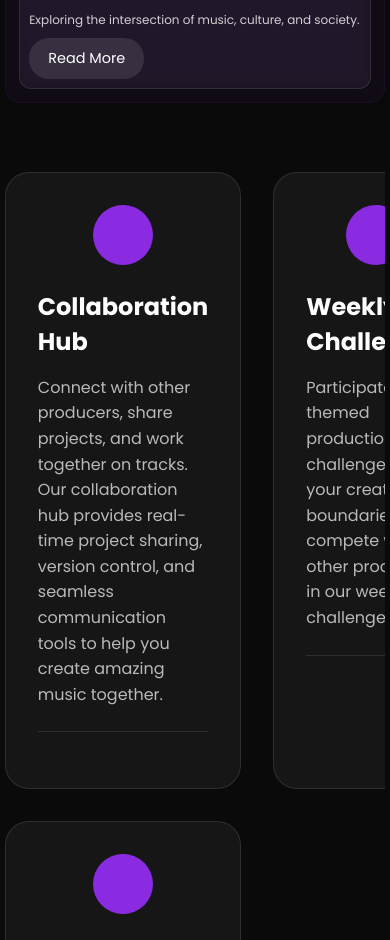
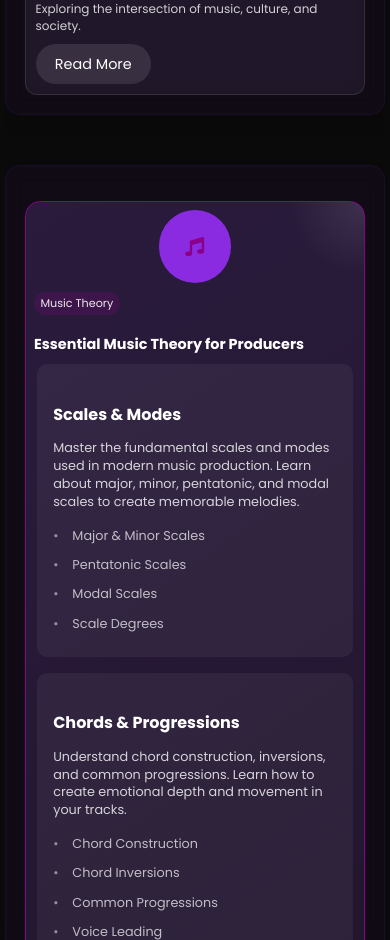
Before and after one commit to oldwestsolutions/808brokers, a React (Create React App) app: page /community in a window 390 px wide. Shown: the part 1060-2000 px from the top of the page. Built offline with nearby package versions, Linux system fonts and the light colour scheme.

Commit message:
Update Community page: Fix header styling and logo

```diff
--- a/src/pages/Community.css
+++ b/src/pages/Community.css
@@ -18,33 +18,26 @@
 }
 
 .community-sidebar {
-  width: 320px;
+  width: 300px;
+  padding: 20px;
+  background: rgba(26, 26, 46, 0.8);
+  backdrop-filter: blur(10px);
+  border-radius: 20px;
+  border: 1px solid rgba(255, 255, 255, 0.1);
+  display: flex;
+  flex-direction: column;
+  gap: 30px;
   position: sticky;
-  top: 2rem;
-  height: calc(100vh - 4rem);
+  top: 20px;
+  height: fit-content;
+  max-height: calc(100vh - 40px);
   overflow-y: auto;
-  padding-right: 1rem;
-  display: flex;
-  flex-direction: column;
-  gap: 1.5rem;
+  scrollbar-width: none; /* Firefox */
+  -ms-overflow-style: none; /* IE and Edge */
 }
 
 .community-sidebar::-webkit-scrollbar {
-  width: 6px;
-}
-
-.community-sidebar::-webkit-scrollbar-track {
-  background: rgba(255, 255, 255, 0.1);
-  border-radius: 3px;
-}
-
-.community-sidebar::-webkit-scrollbar-thumb {
-  background: rgba(255, 255, 255, 0.2);
-  border-radius: 3px;
-}
-
-.community-sidebar::-webkit-scrollbar-thumb:hover {
-  background: rgba(255, 255, 255, 0.3);
+  display: none; /* Chrome, Safari, Opera */
 }
 
 .community-title {
@@ -773,16 +766,9 @@
   .community-sidebar {
     width: 100%;
     position: relative;
-    height: auto;
     top: 0;
-    padding-right: 0;
-    gap: 0.8rem;
-    order: 0;
-    display: flex;
-    flex-direction: column;
-    overflow: visible;
-    padding-bottom: 0;
-    box-sizing: border-box;
+    max-height: none;
+    overflow-y: visible;
   }
 
   .learning-center-section {
@@ -963,7 +949,7 @@
 
 .spotlight-card {
   display: flex;
-  flex-direction: column;
+    flex-direction: column;
   gap: 0.8rem;
 }
 
@@ -1131,130 +1117,84 @@
 
 .learning-bubbles-grid {
   display: grid;
+  grid-template-columns: 2fr 1fr;
+  gap: 1rem;
+  margin-top: 1rem;
+}
+
+.learning-bubble {
+  padding: 1.5rem;
+  border-radius: 15px;
+  border: 1px solid;
+  position: relative;
+  overflow: hidden;
+  transition: all 0.3s ease;
+}
+
+.learning-bubble.large {
+  min-height: 400px;
+}
+
+.learning-bubble.small {
+  min-height: 200px;
+}
+
+.bubble-content {
+  position: relative;
+  z-index: 1;
+}
+
+.bubble-icon {
+  font-size: 2rem;
+  margin-bottom: 1rem;
+}
+
+.bubble-category {
+  display: inline-block;
+  padding: 0.3rem 0.8rem;
+  border-radius: 12px;
+  font-size: 0.8rem;
+  margin-bottom: 1rem;
+  color: rgba(255, 255, 255, 0.9);
+}
+
+.bubble-title {
+  font-size: 1.5rem;
+  margin-bottom: 1rem;
+  color: #fff;
+}
+
+.bubble-description {
+    font-size: 0.9rem;
+  line-height: 1.5;
+  color: rgba(255, 255, 255, 0.8);
+  margin-bottom: 1rem;
+}
+
+.theory-sections {
+  display: grid;
   grid-template-columns: repeat(3, 1fr);
   gap: 1rem;
-  padding: 0.3rem;
-  position: relative;
-  margin-top: 0;
-}
-
-.learning-bubble {
+  margin-bottom: 1.5rem;
+}
+
+.theory-section {
+  background: rgba(255, 255, 255, 0.05);
   padding: 1rem;
-  border-radius: 12px;
-  background: rgba(255, 255, 255, 0.05);
-  backdrop-filter: blur(10px);
-  border: 1px solid rgba(255, 255, 255, 0.1);
-  transition: all 0.3s ease;
-  min-height: 200px;
-  display: flex;
-  flex-direction: column;
-  position: relative;
-  overflow: hidden;
-}
-
-.learning-bubble.large {
-  grid-column: span 2;
-  min-height: 250px;
-}
-
-.learning-bubble:hover {
-  transform: translateY(-5px);
-  box-shadow: 0 15px 30px rgba(0, 0, 0, 0.2);
-  border-color: rgba(255, 255, 255, 0.2);
-}
-
-.learning-bubble .bubble-icon {
-  font-size: 1.6rem;
-  margin-bottom: 0.8rem;
-  color: #fff;
-  display: inline-block;
-  padding: 0.6rem;
-  background: rgba(255, 255, 255, 0.1);
-  border-radius: 50%;
-  transition: all 0.3s ease;
-}
-
-.learning-bubble:hover .bubble-icon {
-  transform: scale(1.1) rotate(5deg);
-  background: rgba(255, 255, 255, 0.15);
-}
-
-.learning-bubble .bubble-category {
-  display: inline-block;
-  padding: 0.3rem 0.6rem;
-  background: rgba(255, 255, 255, 0.1);
-  border-radius: 12px;
-  font-size: 0.75rem;
-  margin-bottom: 0.8rem;
-  color: rgba(255, 255, 255, 0.9);
-}
-
-.learning-bubble .bubble-title {
-  font-size: 1.2rem;
-  margin-bottom: 0.6rem;
-  color: #fff;
-  line-height: 1.3;
-}
-
-.learning-bubble .bubble-description {
-  font-size: 0.85rem;
+  border-radius: 10px;
+}
+
+.theory-section h4 {
+  font-size: 1rem;
+  margin-bottom: 0.5rem;
+  color: #fff;
+}
+
+.theory-section p {
+  font-size: 0.8rem;
   line-height: 1.4;
   color: rgba(255, 255, 255, 0.8);
   margin-bottom: 0.8rem;
-  flex-grow: 1;
-}
-
-.learning-bubble .bubble-link {
-  display: inline-block;
-  padding: 0.6rem 1.2rem;
-  background: rgba(255, 255, 255, 0.1);
-  border-radius: 20px;
-  color: #fff;
-  text-decoration: none;
-  font-size: 0.9rem;
-  transition: all 0.3s ease;
-  margin-top: auto;
-  align-self: flex-start;
-}
-
-.learning-bubble .bubble-link:hover {
-  background: rgba(255, 255, 255, 0.2);
-  transform: translateY(-2px);
-}
-
-.theory-sections {
-  display: grid;
-  grid-template-columns: repeat(3, 1fr);
-  gap: 0.8rem;
-  margin: 1rem 0;
-  padding: 0.3rem;
-}
-
-.theory-section {
-  padding: 0.8rem;
-  background: rgba(255, 255, 255, 0.05);
-  border-radius: 10px;
-  border: 1px solid rgba(255, 255, 255, 0.1);
-  transition: all 0.3s ease;
-}
-
-.theory-section:hover {
-  transform: translateY(-3px);
-  box-shadow: 0 10px 20px rgba(0, 0, 0, 0.1);
-  border-color: rgba(255, 255, 255, 0.2);
-}
-
-.theory-section h4 {
-  font-size: 1rem;
-  margin-bottom: 0.5rem;
-  color: #fff;
-}
-
-.theory-section p {
-  font-size: 0.8rem;
-  line-height: 1.3;
-  color: rgba(255, 255, 255, 0.8);
-  margin-bottom: 0.6rem;
 }
 
 .theory-list {
@@ -1264,173 +1204,100 @@
 }
 
 .theory-list li {
-  padding: 0.3rem 0;
   font-size: 0.8rem;
   color: rgba(255, 255, 255, 0.7);
-  display: flex;
-  align-items: center;
-  gap: 0.3rem;
+  margin-bottom: 0.3rem;
+  padding-left: 1.2rem;
+  position: relative;
 }
 
 .theory-list li::before {
   content: '•';
-  color: var(--primary-purple);
-  font-size: 1.2rem;
+  position: absolute;
+  left: 0;
+  color: rgba(255, 255, 255, 0.5);
+}
+
+.bubble-links {
+  margin-top: auto;
+}
+
+.bubble-link {
+  display: inline-block;
+  padding: 0.6rem 1.2rem;
+  border-radius: 20px;
+  color: #fff;
+  text-decoration: none;
+  font-size: 0.9rem;
+  transition: all 0.3s ease;
+}
+
+.bubble-link:hover {
+  transform: translateY(-2px);
+  box-shadow: 0 5px 15px rgba(0, 0, 0, 0.2);
+}
+
+.bubble-decoration {
+  position: absolute;
+  top: 0;
+  right: 0;
+  width: 150px;
+  height: 150px;
+  background: radial-gradient(circle, rgba(255,255,255,0.1) 0%, rgba(255,255,255,0) 70%);
+  border-radius: 50%;
+  transform: translate(50%, -50%);
+  pointer-events: none;
 }
 
 @media (max-width: 1200px) {
-  .learning-bubbles-grid {
-    grid-template-columns: repeat(2, 1fr);
-  }
-
   .theory-sections {
     grid-template-columns: repeat(2, 1fr);
   }
 }
 
 @media (max-width: 768px) {
-  .learning-center-section {
+  .learning-bubbles-grid {
+    grid-template-columns: 1fr;
+  }
+
+  .learning-bubble.large {
+    min-height: auto;
+  }
+
+  .theory-sections {
+    grid-template-columns: 1fr;
+  }
+
+  .bubble-title {
+    font-size: 1.3rem;
+  }
+}
+
+@media (max-width: 480px) {
+  .learning-bubble {
+    padding: 1rem;
+  }
+
+  .bubble-title {
+    font-size: 1.2rem;
+  }
+
+  .bubble-description {
+    font-size: 0.85rem;
+  }
+}
+
+@media (max-width: 375px) {
+  .learning-bubble {
     padding: 0.8rem;
-    margin-bottom: 1.5rem;
-  }
-
-  .learning-center-section h2 {
-    font-size: 1.5rem;
-    margin-bottom: 0.8rem;
-  }
-
-  .learning-bubbles-grid {
-    display: flex;
-    flex-direction: column;
-    gap: 0.6rem;
-    padding: 0.2rem;
-  }
-
-  .learning-bubble,
-  .learning-bubble.large {
-    width: 100%;
-    padding: 0.8rem;
-    min-height: auto;
-  }
-
-  .learning-bubble .bubble-icon {
-    font-size: 1.4rem;
-    margin-bottom: 0.6rem;
-  }
-
-  .learning-bubble .bubble-category {
-    padding: 0.2rem 0.4rem;
-    font-size: 0.7rem;
-    margin-bottom: 0.6rem;
-  }
-
-  .learning-bubble .bubble-title {
+  }
+
+  .bubble-title {
     font-size: 1.1rem;
-    margin-bottom: 0.4rem;
-  }
-
-  .learning-bubble .bubble-description {
+  }
+
+  .bubble-description {
     font-size: 0.8rem;
-    margin-bottom: 0.6rem;
-  }
-
-  .theory-sections {
-  display: flex;
-    flex-direction: column;
-    gap: 0.6rem;
-    margin: 0.8rem 0;
-    padding: 0.2rem;
-  }
-
-  .theory-section {
-    padding: 0.6rem;
-  }
-
-  .theory-section h4 {
-    font-size: 0.9rem;
-    margin-bottom: 0.4rem;
-  }
-
-  .theory-section p {
-    font-size: 0.75rem;
-    margin-bottom: 0.4rem;
-  }
-
-  .theory-list li {
-    font-size: 0.75rem;
-    padding: 0.2rem 0;
-  }
-}
-
-@media (max-width: 480px) {
-  .learning-center-section {
-    padding: 0.6rem;
-  }
-
-  .learning-center-section h2 {
-    font-size: 1.3rem;
-  }
-
-  .learning-bubble,
-  .learning-bubble.large,
-  .theory-section {
-    padding: 0.6rem;
-  }
-
-  .learning-bubble .bubble-title {
-    font-size: 1rem;
-  }
-
-  .learning-bubble .bubble-description {
-    font-size: 0.75rem;
-  }
-
-  .theory-section h4 {
-    font-size: 0.85rem;
-  }
-
-  .theory-section p {
-    font-size: 0.7rem;
-  }
-
-  .theory-list li {
-    font-size: 0.7rem;
-  }
-}
-
-@media (max-width: 375px) {
-  .learning-center-section {
-    padding: 0.5rem;
-  }
-
-  .learning-center-section h2 {
-    font-size: 1.2rem;
-  }
-
-  .learning-bubble,
-  .learning-bubble.large,
-  .theory-section {
-    padding: 0.5rem;
-  }
-
-  .learning-bubble .bubble-title {
-    font-size: 0.95rem;
-  }
-
-  .learning-bubble .bubble-description {
-    font-size: 0.7rem;
-  }
-
-  .theory-section h4 {
-    font-size: 0.8rem;
-  }
-
-  .theory-section p {
-    font-size: 0.65rem;
-  }
-
-  .theory-list li {
-    font-size: 0.65rem;
   }
 }
 
@@ -1452,7 +1319,7 @@
   transition: all 0.3s ease;
   min-height: 200px;
   display: flex;
-  flex-direction: column;
+    flex-direction: column;
   position: relative;
   overflow: hidden;
   cursor: pointer;
@@ -1566,7 +1433,7 @@
 
 @media (max-width: 768px) {
   .news-grid {
-    display: flex;
+  display: flex;
     flex-direction: column;
     gap: 0.6rem;
     padding: 0.2rem;
--- a/src/pages/Community.js
+++ b/src/pages/Community.js
@@ -1,5 +1,6 @@
-import React, { useState } from 'react';
+import React, { useState, useEffect } from 'react';
 import { motion } from 'framer-motion';
+import { Link } from 'react-router-dom';
 import {
   FaUsers,
   FaTrophy,
@@ -62,6 +63,15 @@ const Community = () => {
   const [skillLevel, setSkillLevel] = useState(''); // 'beginner', 'intermediate', 'advanced'
   const [challengeStatus, setChallengeStatus] = useState('current'); // 'current', 'upcoming', 'past'
   const [selectedChallenge, setSelectedChallenge] = useState(null);
+
+  useEffect(() => {
+    document.querySelector('.navbar')?.style.setProperty('display', 'none');
+
+    // Show navbar when component unmounts
+    return () => {
+      document.querySelector('.navbar')?.style.setProperty('display', 'flex');
+    };
+  }, []);
 
   const communityFeatures = [
     {
@@ -140,62 +150,6 @@ const Community = () => {
           ]
         }
       }
-    },
-    {
-      id: 'challenges',
-      title: 'Weekly Challenges',
-      description: 'Participate in themed production challenges. Push your creative boundaries and compete with other producers in our weekly challenges.',
-      icon: FaTrophy,
-      color: 'linear-gradient(145deg, #2a1b3d 0%, #1f1429 100%)',
-      quickLinks: ['Current Challenge', 'Past Winners', 'Leaderboard'],
-      category: 'Competition',
-      accentColor: '#9B30FF',
-      articles: [
-        {
-          id: 'challenge1',
-          title: 'Winning Strategies for Production Challenges',
-          description: 'Discover proven strategies to excel in production challenges and stand out from the competition.',
-          icon: FaTrophy,
-          category: 'Competition',
-          accentColor: '#9B30FF'
-        },
-        {
-          id: 'challenge2',
-          title: 'Time Management in Music Production',
-          description: 'Learn how to effectively manage your time during production challenges to create your best work.',
-          icon: FaClock,
-          category: 'Productivity',
-          accentColor: '#8B008B'
-        }
-      ]
-    },
-    {
-      id: 'learning',
-      title: 'Learning Center',
-      description: 'Access comprehensive tutorials, guides, and resources to improve your music production skills.',
-      icon: FaGraduationCap,
-      color: 'linear-gradient(145deg, #2a1b3d 0%, #1f1429 100%)',
-      quickLinks: ['Tutorials', 'Resources', 'Courses'],
-      category: 'Education',
-      accentColor: '#8B008B',
-      articles: [
-        {
-          id: 'learn1',
-          title: 'Essential Music Theory for Producers',
-          description: 'Master the fundamental music theory concepts that every producer should know. Learn about scales, chords, progressions, and how to apply them in your productions.',
-          icon: FaMusic,
-          category: 'Theory',
-          accentColor: '#8B008B'
-        },
-        {
-          id: 'learn2',
-          title: 'Advanced Sound Design Techniques',
-          description: 'Explore advanced sound design methods to create unique and professional sounds. From synthesis to effects processing, learn how to craft your signature sound.',
-          icon: FaSlidersH,
-          category: 'Sound Design',
-          accentColor: '#9B30FF'
-        }
-      ]
     }
   ];
 
@@ -552,9 +506,16 @@ const Community = () => {
   };
 
   return (
+    <>
+      <header className="community-header">
+        <Link to="/" className="header-logo">
+          <img src="/favicon.ico" alt="808 Brokers Logo" className="logo-image" />
+          <span className="logo-text">808 Brokers</span>
+        </Link>
+      </header>
       <div className="community-container">
         <div className="community-main">
-        <section className="learning-center-section">
+          <div className="learning-center-section">
             <h2>Latest News</h2>
             <p className="section-description">Stay updated with the latest news from the New York Times</p>
             <div className="news-grid">
@@ -588,6 +549,106 @@ const Community = () => {
                 <p className="news-description">Exploring the intersection of music, culture, and society.</p>
                 <span className="news-link">Read More</span>
               </div>
+            </div>
+          </div>
+
+          <section className="learning-center-section">
+            <div className="learning-bubbles-grid">
+              <motion.div
+                className="learning-bubble large"
+                style={{
+                  background: 'linear-gradient(145deg, #2a1b3d 0%, #1f1429 100%)',
+                  borderColor: '#8B008B'
+                }}
+                whileHover={{ scale: 1.02 }}
+                whileTap={{ scale: 0.98 }}
+              >
+                <div className="bubble-content">
+                  <div className="bubble-icon" style={{ color: '#8B008B' }}>
+                    <FaMusic className="icon" />
+                  </div>
+                  <span className="bubble-category" style={{ background: 'rgba(139, 0, 139, 0.2)' }}>Music Theory</span>
+                  <h3 className="bubble-title">Essential Music Theory for Producers</h3>
+                  <div className="theory-sections">
+                    <div className="theory-section">
+                      <h4>Scales & Modes</h4>
+                      <p>Master the fundamental scales and modes used in modern music production. Learn about major, minor, pentatonic, and modal scales to create memorable melodies.</p>
+                      <ul className="theory-list">
+                        <li>Major & Minor Scales</li>
+                        <li>Pentatonic Scales</li>
+                        <li>Modal Scales</li>
+                        <li>Scale Degrees</li>
+                      </ul>
+                    </div>
+                    <div className="theory-section">
+                      <h4>Chords & Progressions</h4>
+                      <p>Understand chord construction, inversions, and common progressions. Learn how to create emotional depth and movement in your tracks.</p>
+                      <ul className="theory-list">
+                        <li>Chord Construction</li>
+                        <li>Chord Inversions</li>
+                        <li>Common Progressions</li>
+                        <li>Voice Leading</li>
+                      </ul>
+                    </div>
+                    <div className="theory-section">
+                      <h4>Rhythm & Harmony</h4>
+                      <p>Explore rhythmic concepts and harmonic relationships. Discover how to create compelling grooves and maintain musical coherence.</p>
+                      <ul className="theory-list">
+                        <li>Time Signatures</li>
+                        <li>Rhythmic Patterns</li>
+                        <li>Harmonic Functions</li>
+                        <li>Cadences</li>
+                      </ul>
+                    </div>
+                  </div>
+                  <div className="bubble-links">
+                    <a
+                      href="#"
+                      className="bubble-link"
+                      style={{
+                        background: 'rgba(139, 0, 139, 0.2)',
+                        borderColor: 'rgba(139, 0, 139, 0.4)'
+                      }}
+                    >
+                      Start Learning
+                    </a>
+                  </div>
+                </div>
+                <div className="bubble-decoration"></div>
+              </motion.div>
+              <motion.div
+                className="learning-bubble small"
+                style={{
+                  background: 'linear-gradient(145deg, #1a1a2e 0%, #16213e 100%)',
+                  borderColor: '#4a90e2'
+                }}
+                whileHover={{ scale: 1.02 }}
+                whileTap={{ scale: 0.98 }}
+              >
+                <div className="bubble-content">
+                  <div className="bubble-icon" style={{ color: '#4a90e2' }}>
+                    <FaMusic className="icon" />
+                  </div>
+                  <span className="bubble-category" style={{ background: 'rgba(74, 144, 226, 0.2)' }}>Sound Design</span>
+                  <h3 className="bubble-title">Advanced Sound Design Techniques</h3>
+                  <p className="bubble-description">
+                    Explore advanced sound design methods to create unique and professional sounds. From synthesis to effects processing, learn how to craft your signature sound.
+                  </p>
+                  <div className="bubble-links">
+                    <a
+                      href="#"
+                      className="bubble-link"
+                      style={{
+                        background: 'rgba(74, 144, 226, 0.2)',
+                        borderColor: 'rgba(74, 144, 226, 0.4)'
+                      }}
+                    >
+                      Read More
+                    </a>
+                  </div>
+                </div>
+                <div className="bubble-decoration"></div>
+              </motion.div>
             </div>
           </section>
 
@@ -731,6 +792,7 @@ const Community = () => {
           </div>
         </div>
       </div>
+    </>
   );
 };
 
--- a/src/styles/Community.css
+++ b/src/styles/Community.css
@@ -8,6 +8,7 @@
   display: grid;
   grid-template-columns: 1fr 350px;
   gap: 2rem;
+  padding-top: 5rem;
 }
 
 .community-main {
@@ -184,6 +185,7 @@
 @media (max-width: 768px) {
   .community-container {
     grid-template-columns: 1fr;
+    padding-top: 4rem;
   }
 
   .articles-grid {
@@ -1430,3 +1432,70 @@
   -webkit-background-clip: text;
   -webkit-text-fill-color: transparent;
 }
+
+.community-page .community-header {
+  background: #000000;
+  backdrop-filter: blur(10px);
+  -webkit-backdrop-filter: blur(10px);
+  padding: 1rem 2rem;
+  display: flex;
+  justify-content: space-between;
+  align-items: center;
+  position: fixed;
+  top: 0;
+  left: 0;
+  right: 0;
+  z-index: 1000;
+  border-bottom: 1px solid rgba(255, 255, 255, 0.1);
+  box-shadow: 0 4px 20px rgba(0, 0, 0, 0.2);
+}
+
+.header-logo {
+  display: flex;
+  align-items: center;
+  gap: 0.8rem;
+  text-decoration: none;
+  transition: transform 0.3s ease;
+}
+
+.header-logo:hover {
+  transform: translateY(-2px);
+}
+
+.logo-image {
+  height: 40px;
+  width: auto;
+  object-fit: contain;
+  filter: drop-shadow(0 0 8px rgba(138, 43, 226, 0.3));
+}
+
+.logo-text {
+  color: #ffffff;
+  font-size: 1.5rem;
+  font-weight: 600;
+  font-family: 'Space Grotesk', sans-serif;
+  letter-spacing: 1px;
+  transition: all 0.3s ease;
+}
+
+.header-logo:hover .logo-text {
+  color: #ffffff;
+}
+
+@media (max-width: 768px) {
+  .community-header {
+    padding: 0.8rem 1rem;
+  }
+
+  .logo-image {
+    height: 35px;
+  }
+
+  .logo-text {
+    font-size: 1.3rem;
+  }
+
+  .community-container {
+    padding-top: 4rem;
+  }
+}
```
Lines whose indentation alone changed are shown as unchanged.
